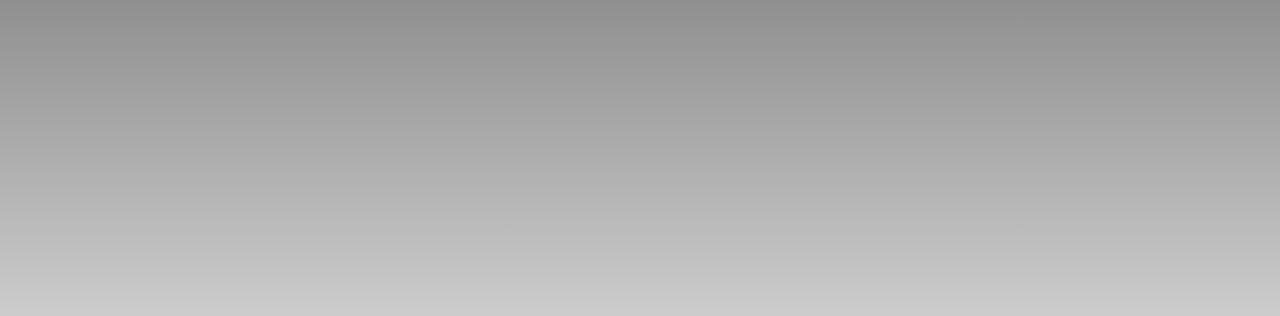
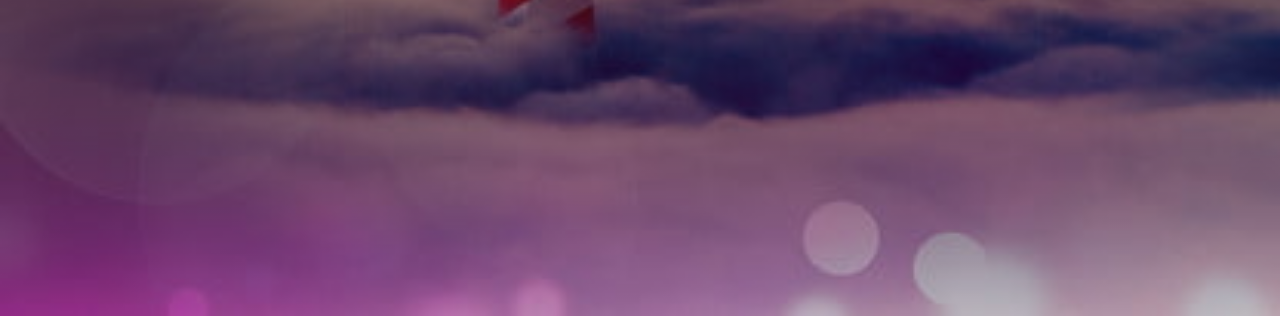
Before and after one commit to Lingesh7941/Travel-Agency, a plain HTML site: page index.html in a window 1280 px wide. Shown: the part 484-800 px from the top of the page. Drawn offline with nearby package versions, Linux system fonts and the light colour scheme.

Commit message:
Update and rename landpg.html to index.html

```diff
--- a/landpg.html
+++ b/index.html
@@ -11,7 +11,7 @@
                 width: 100%;
                 height: 100vh;
                 background: linear-gradient(rgba(0,0,0,0.8),rgba(0,0,0,0.2)),
-                             url('bg.jpg');
+                             url('images/bg.jpg');
                 background-size: cover;
                 font-family: sans-serif;
             }
```
